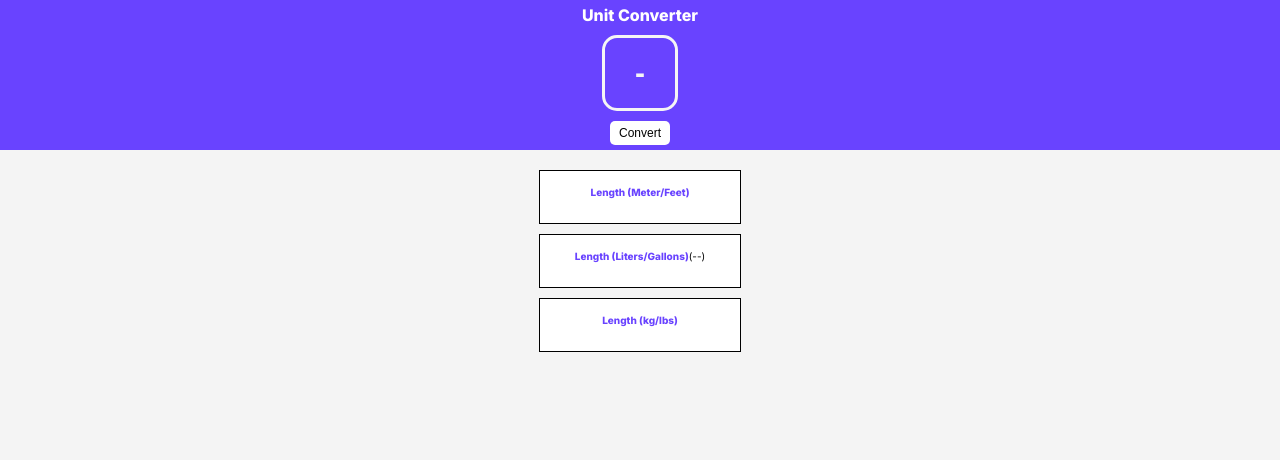
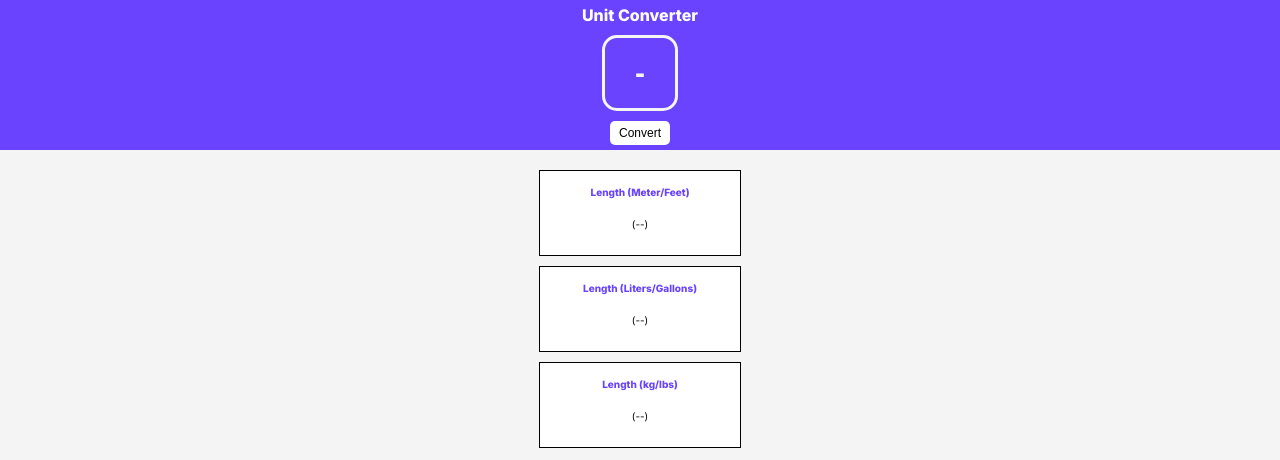
Before and after one commit to LFRezende/Unit-Converter-Extension, a plain HTML site: page index.html in a window 1280 px wide. Drawn offline with Linux system fonts and the light colour scheme.

Commit message:
Fix: Organization inside length divs

```diff
--- a/index.html
+++ b/index.html
@@ -20,15 +20,21 @@
     <div id="lowerBanner">
       <div class="result">
         <p id="meter" class="resultTitle">Length (Meter/Feet)</p>
+        <div>
+          <p class="center">(--)</p>
+        </div>
       </div>
       <div class="result">
-        <div id="liter" class="resultTitle">Length (Liters/Gallons)</div>
+        <p id="liter" class="resultTitle">Length (Liters/Gallons)</p>
         <div>
           <p class="center">(--)</p>
         </div>
       </div>
       <div class="result">
         <p id="kg" class="resultTitle">Length (kg/lbs)</p>
+        <div>
+          <p class="center">(--)</p>
+        </div>
       </div>
     </div>
   </body>
--- a/styles.css
+++ b/styles.css
@@ -2,7 +2,7 @@ body {
   font-family: "Inter", sans-serif;
   background-color: #f4f4f4;
   margin: auto;
-  height: 300px;
+  height: 500px;
 }
 #banner {
   color: white;
@@ -30,6 +30,7 @@ body {
 
 .result {
   display: flex;
+  flex-direction: column;
   justify-content: center;
   align-items: center;
   background-color: white;
```
Also changed, not shown: index.js (+8 -0 lines).
